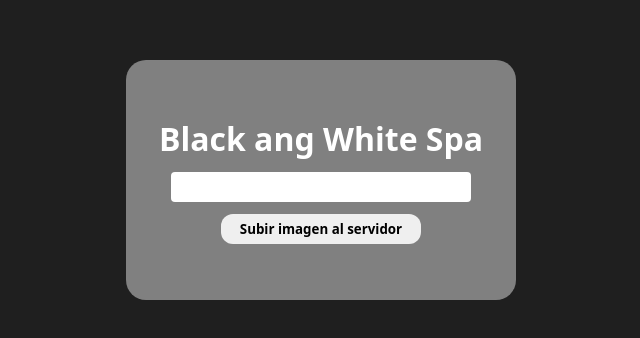
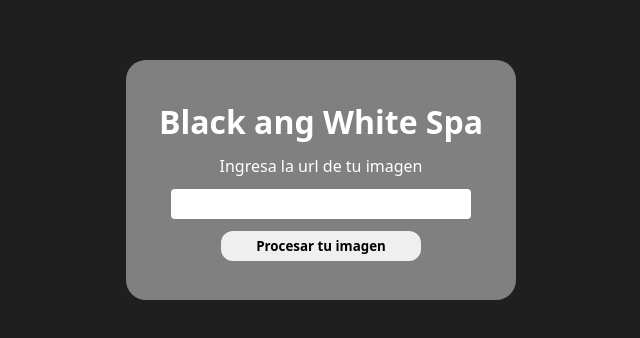
Before and after one commit to Zhammiii/blackAndWhite, a website: page public/index.html in a window 1280 px wide. Shown: the part 220-558 px from the top of the page, without its empty margins (319-959 px from the left). Drawn offline with Linux system fonts and the light colour scheme; files that its build step writes are made by us from their sources.

Commit message:
urls activas

```diff
--- a/public/assets/css/style.css
+++ b/public/assets/css/style.css
@@ -32,6 +32,10 @@ body {
   font-size: 32px;
 }
 
+label {
+color: white;
+}
+
 .app input {
   width: 300px;
   height: 30px;
--- a/public/index.html
+++ b/public/index.html
@@ -8,11 +8,12 @@
   </head>
   <body>
     <section>
-        <div class="app">
-          <h1>Black ang White Spa</h1>
-          <input type="text" name="ruta" id="imgUrl" />
-          <button class="btn" type="submit">Subir imagen al servidor</button>
-        </div>
+      <form class="app" method="get" action="/process" enctype="multipart/form-data">
+        <h1>Black ang White Spa</h1>
+        <label class="label" for=""> Ingresa la url de tu imagen</label>
+        <input type="text" name="urlData" />
+        <button class="btn" type="submit">Procesar tu imagen</button>
+      </form>
     </section>
   </body>
 </html>
```
Also changed, not shown: app.js (+26 -20 lines), public/assets/img/02133d8f-nuevaImagen.png (added), public/assets/img/44f83fab-nuevaImagen.png (added), public/assets/img/5d2c0442-nuevaImagen.png (added), public/assets/img/fc7bee35-nuevaImagen.png (added).
